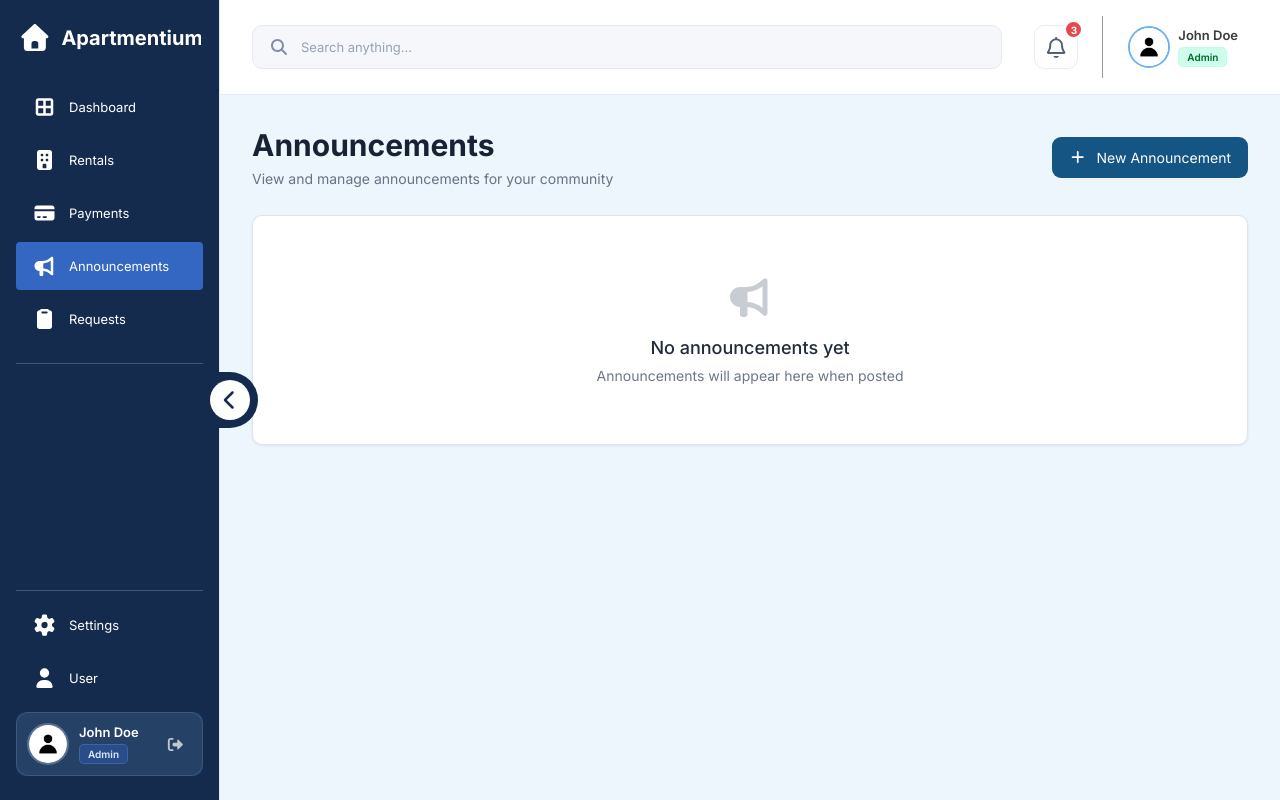
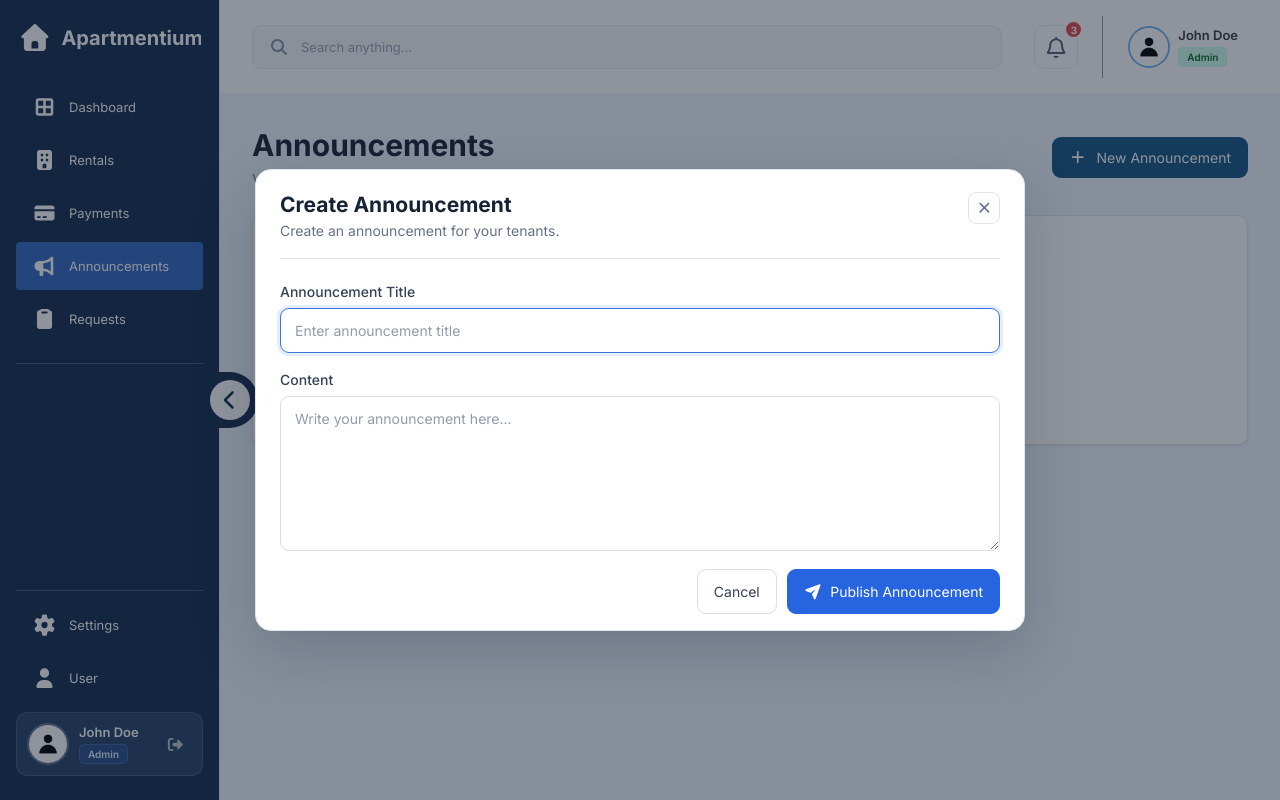
Before and after one commit to Stewpth/Apartment-Rental-Management, a React (Vite) app in the folder apartmentium-frontend/: page /admin/announcements in a window 1280 px wide. Both pictures are taken after a click on the button "New Announcement". Built offline with nearby package versions, Linux system fonts and the light colour scheme.

Commit message:
FEAT(Frontend): Make the New Announcement button interactive (Create Announcements UI).

```diff
--- a/apartmentium-frontend/src/pages/Announcements/Announcements.css
+++ b/apartmentium-frontend/src/pages/Announcements/Announcements.css
@@ -98,10 +98,116 @@
   font-size: 14px;
 }
 
+.announcement-list {
+  display: flex;
+  flex-direction: column;
+  gap: 12px;
+}
+
+.announcement-card {
+  padding: 18px;
+  border: 1px solid #e0e4e9;
+  border-radius: 9px;
+  background: #fff;
+  box-shadow: 0 1px 3px rgba(24, 39, 56, .06);
+}
+
+.announcement-card-heading {
+  display: flex;
+  align-items: flex-start;
+  justify-content: space-between;
+  gap: 16px;
+}
+
+.announcement-card h2 { margin: 0; color: #202b3b; font-size: 17px; }
+.announcement-card time { flex: 0 0 auto; color: #748094; font-size: 12px; }
+.announcement-card p { margin: 10px 0 0; color: #526077; font-size: 14px; line-height: 1.6; white-space: pre-wrap; }
+
+.announcement-modal-overlay {
+  position: fixed;
+  z-index: 1200;
+  inset: 0;
+  display: grid;
+  place-items: center;
+  overflow-y: auto;
+  padding: 20px;
+  background: rgba(22, 33, 48, .48);
+}
+
+.announcement-create-modal {
+  box-sizing: border-box;
+  width: min(100%, 770px);
+  padding: 22px 24px 16px;
+  border: 1px solid #e1e5ea;
+  border-radius: 16px;
+  background: #fff;
+  color: #202b3b;
+  box-shadow: 0 20px 60px rgba(18, 31, 48, .2);
+}
+
+.announcement-form-header {
+  display: flex;
+  align-items: flex-start;
+  justify-content: space-between;
+  gap: 16px;
+  margin-bottom: 24px;
+  padding-bottom: 19px;
+  border-bottom: 1px solid #e5e8ed;
+}
+
+.announcement-form-header h2 { margin: 0 0 5px; color: #172235; font-size: 21px; font-weight: 700; }
+.announcement-form-header p { margin: 0; color: #657286; font-size: 14px; }
+
+.announcement-form-close {
+  display: grid;
+  flex: 0 0 auto;
+  place-items: center;
+  width: 32px;
+  height: 32px;
+  border: 1px solid #e0e5ec;
+  border-radius: 8px;
+  background: #fff;
+  color: #647188;
+  cursor: pointer;
+}
+.announcement-form-close:hover { background: #f4f6f8; }
+
+.announcement-form-field { display: flex; flex-direction: column; gap: 8px; margin-bottom: 18px; }
+.announcement-form-field > span { color: #344156; font-size: 14px; font-weight: 500; }
+.announcement-form-field input,
+.announcement-form-field textarea {
+  box-sizing: border-box;
+  width: 100%;
+  padding: 13px 14px;
+  border: 1px solid #d9dee6;
+  border-radius: 9px;
+  background: #fff;
+  color: #202b3b;
+  font: inherit;
+  font-size: 14px;
+  outline: none;
+}
+.announcement-form-field textarea { min-height: 155px; resize: vertical; }
+.announcement-form-field input::placeholder,
+.announcement-form-field textarea::placeholder { color: #929baa; }
+.announcement-form-field input:focus,
+.announcement-form-field textarea:focus { border-color: #3975dc; box-shadow: 0 0 0 3px rgba(57, 117, 220, .12); }
+
+.announcement-form-actions { display: flex; justify-content: flex-end; gap: 10px; margin-top: 2px; }
+.announcement-form-actions button { display: inline-flex; align-items: center; justify-content: center; gap: 9px; min-height: 45px; padding: 0 16px; border-radius: 9px; font: inherit; font-size: 14px; cursor: pointer; }
+.announcement-cancel-button { border: 1px solid #d9dee6; background: #fff; color: #344156; }
+.announcement-cancel-button:hover { background: #f6f7f9; }
+.announcement-publish-button { border: 1px solid #2764df; background: #2764df; color: #fff; }
+.announcement-publish-button:hover { background: #1f55c3; }
+
 @media (max-width: 600px) {
   .announcements-contents { gap: 20px; }
   .announcements-heading { align-items: flex-start; flex-direction: column; }
   .announcements-heading h1 { font-size: 25px; }
   .announcement-create-button { width: 100%; }
   .announcements-empty-state { min-height: 210px; }
+  .announcement-create-modal { padding: 19px 16px 15px; border-radius: 12px; }
+  .announcement-form-header h2 { font-size: 19px; }
+  .announcement-form-actions { flex-direction: column-reverse; }
+  .announcement-form-actions button { width: 100%; }
 }
--- a/apartmentium-frontend/src/pages/Announcements/Announcements.jsx
+++ b/apartmentium-frontend/src/pages/Announcements/Announcements.jsx
@@ -1,11 +1,31 @@
+import { useState } from "react";
 import Sidebar from "../../components/layout/Sidebar";
 import Header from "../../components/layout/Header";
 import { FontAwesomeIcon } from "@fortawesome/react-fontawesome";
 import { faBullhorn, faPlus } from "@fortawesome/free-solid-svg-icons";
+import CreateAnnouncement from "./CreateAnnouncement";
 
 import "./Announcements.css";
 
 export default function Announcements() {
+  const [isCreating, setIsCreating] = useState(false);
+  const [announcements, setAnnouncements] = useState([]);
+
+  function publishAnnouncement({ title, content }) {
+    setAnnouncements((current) => [
+      {
+        id: Date.now(),
+        title,
+        content,
+        date: new Intl.DateTimeFormat("en-US", { dateStyle: "medium" }).format(
+          new Date(),
+        ),
+      },
+      ...current,
+    ]);
+    setIsCreating(false);
+  }
+
   return (
     <>
       <title>Announcements</title>
@@ -24,22 +44,58 @@ export default function Announcements() {
                     <h1>Announcements</h1>
                     <p>View and manage announcements for your community</p>
                   </div>
-                  <button type="button" className="announcement-create-button">
+                  <button
+                    type="button"
+                    className="announcement-create-button"
+                    onClick={() => setIsCreating(true)}
+                  >
                     <FontAwesomeIcon icon={faPlus} />
                     <span>New Announcement</span>
                   </button>
                 </div>
 
-                <section className="announcements-empty-state" aria-live="polite">
-                  <FontAwesomeIcon className="announcements-empty-icon" icon={faBullhorn} />
-                  <h2>No announcements yet</h2>
-                  <p>Announcements will appear here when posted</p>
-                </section>
+                {announcements.length === 0 ? (
+                  <section
+                    className="announcements-empty-state"
+                    aria-live="polite"
+                  >
+                    <FontAwesomeIcon
+                      className="announcements-empty-icon"
+                      icon={faBullhorn}
+                    />
+                    <h2>No announcements yet</h2>
+                    <p>Announcements will appear here when posted</p>
+                  </section>
+                ) : (
+                  <section
+                    className="announcement-list"
+                    aria-label="Published announcements"
+                  >
+                    {announcements.map((announcement) => (
+                      <article
+                        className="announcement-card"
+                        key={announcement.id}
+                      >
+                        <div className="announcement-card-heading">
+                          <h2>{announcement.title}</h2>
+                          <time>{announcement.date}</time>
+                        </div>
+                        <p>{announcement.content}</p>
+                      </article>
+                    ))}
+                  </section>
+                )}
               </div>
             </div>
           </div>
         </main>
       </div>
+      {isCreating && (
+        <CreateAnnouncement
+          onClose={() => setIsCreating(false)}
+          onPublish={publishAnnouncement}
+        />
+      )}
     </>
   );
 }
--- /dev/null
+++ b/apartmentium-frontend/src/pages/Announcements/CreateAnnouncement.jsx
@@ -0,0 +1,77 @@
+import { FontAwesomeIcon } from "@fortawesome/react-fontawesome";
+import { faPaperPlane, faXmark } from "@fortawesome/free-solid-svg-icons";
+
+export default function CreateAnnouncement({ onClose, onPublish }) {
+  function handleSubmit(event) {
+    event.preventDefault();
+    const formData = new FormData(event.currentTarget);
+    onPublish({
+      title: formData.get("title").trim(),
+      content: formData.get("content").trim(),
+    });
+  }
+
+  return (
+    <div
+      className="announcement-modal-overlay"
+      onMouseDown={(event) => event.target === event.currentTarget && onClose()}
+    >
+      <section
+        className="announcement-create-modal"
+        role="dialog"
+        aria-modal="true"
+        aria-labelledby="announcement-form-title"
+      >
+        <header className="announcement-form-header">
+          <div>
+            <h2 id="announcement-form-title">Create Announcement</h2>
+            <p>Create an announcement for your tenants.</p>
+          </div>
+          <button
+            type="button"
+            className="announcement-form-close"
+            aria-label="Close form"
+            onClick={onClose}
+          >
+            <FontAwesomeIcon icon={faXmark} />
+          </button>
+        </header>
+        <form onSubmit={handleSubmit}>
+          <label className="announcement-form-field">
+            <span>Announcement Title</span>
+            <input
+              name="title"
+              type="text"
+              placeholder="Enter announcement title"
+              maxLength="120"
+              required
+              autoFocus
+            />
+          </label>
+          <label className="announcement-form-field">
+            <span>Content</span>
+            <textarea
+              name="content"
+              placeholder="Write your announcement here..."
+              rows="7"
+              required
+            />
+          </label>
+          <footer className="announcement-form-actions">
+            <button
+              type="button"
+              className="announcement-cancel-button"
+              onClick={onClose}
+            >
+              Cancel
+            </button>
+            <button type="submit" className="announcement-publish-button">
+              <FontAwesomeIcon icon={faPaperPlane} />
+              <span>Publish Announcement</span>
+            </button>
+          </footer>
+        </form>
+      </section>
+    </div>
+  );
+}
```
